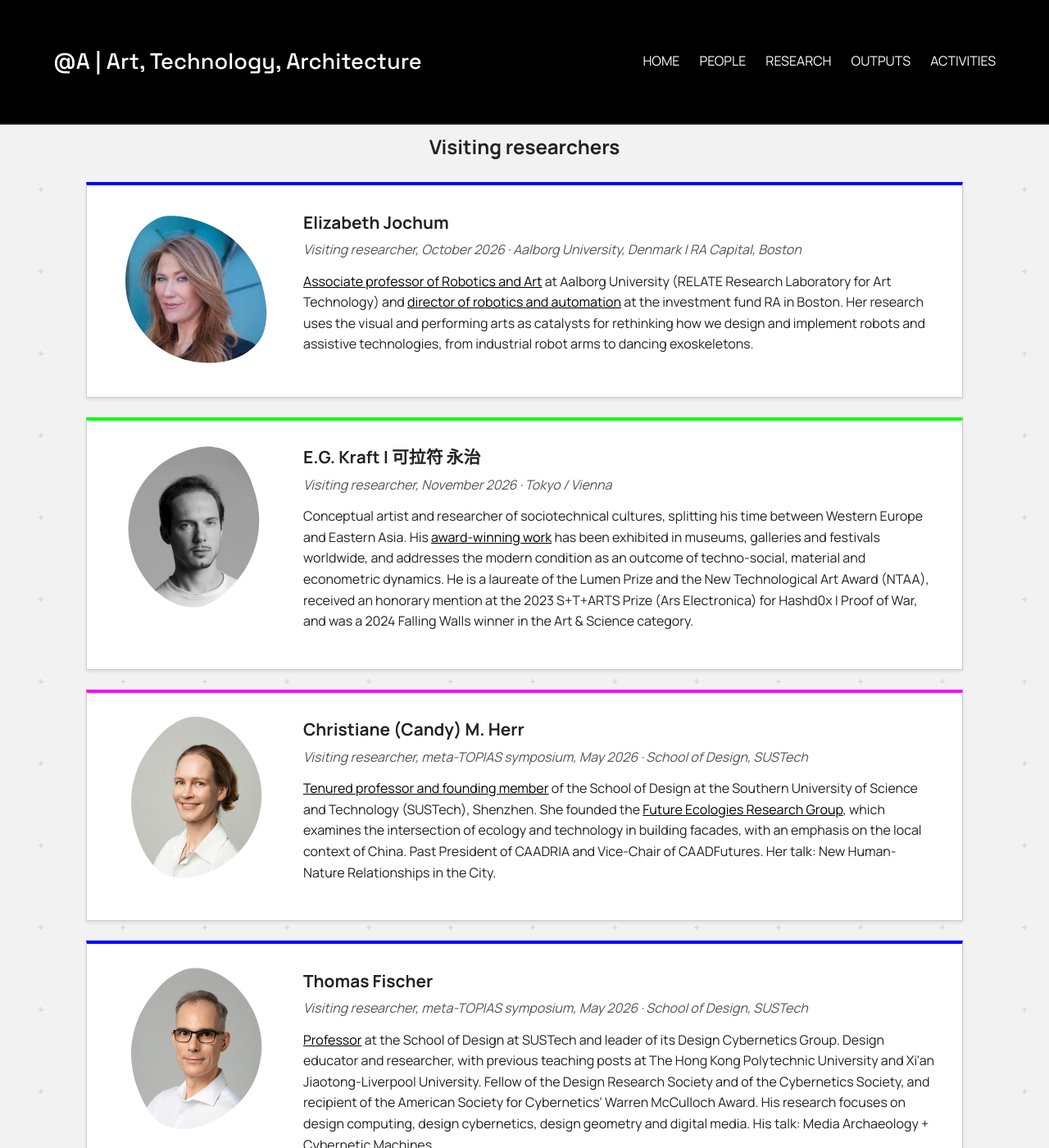
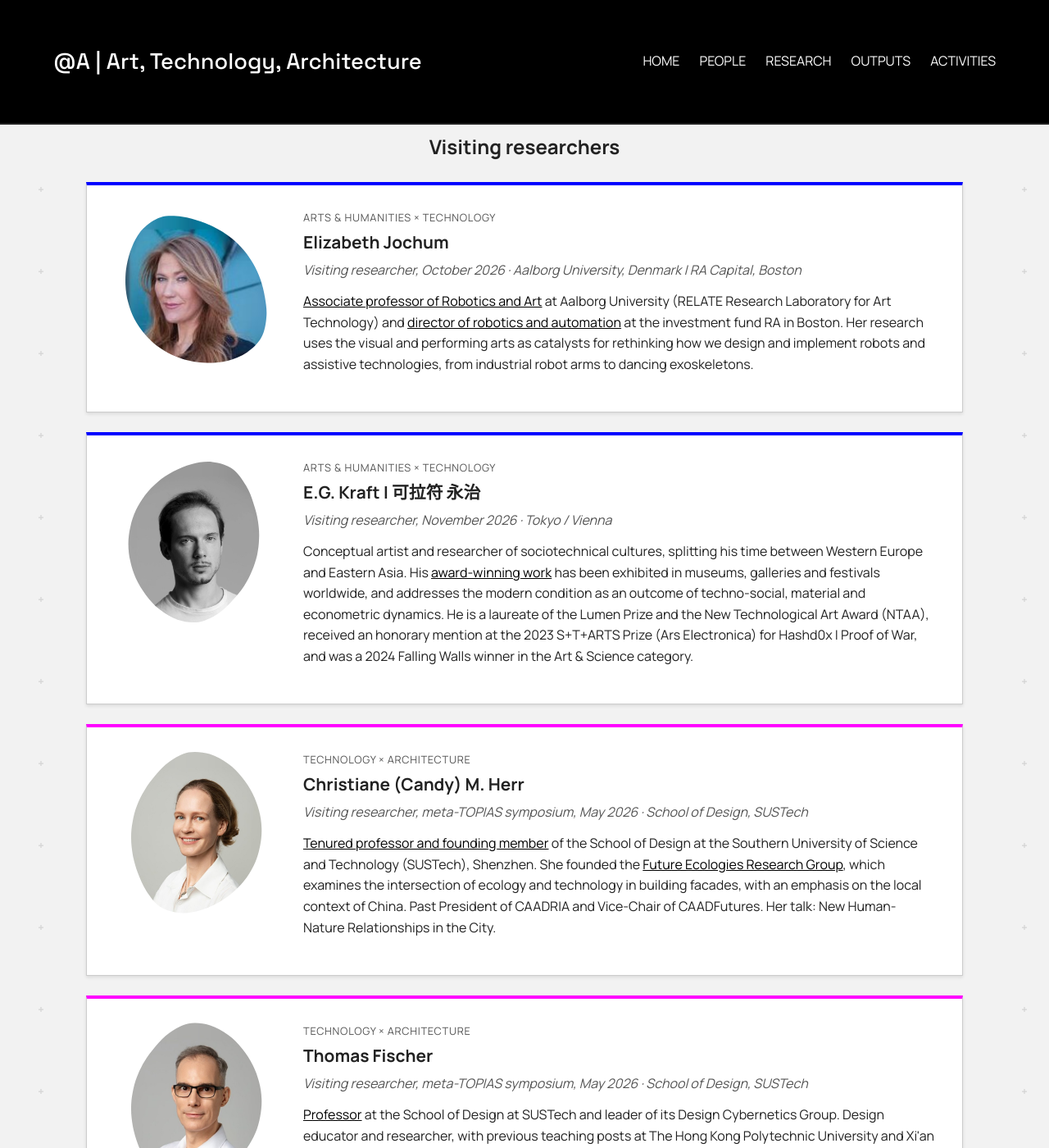
Before and after one commit to anqua/at-a, a Jekyll site: the page built from people.md, in a window 1280 px wide and 1400 px high, scrolled down 3019 px. Shown: the whole window at 82% size. Built offline with Jekyll 4.4.1, drawn with Linux system fonts in a browser that asks for light colours; some of the changed text lies outside the part shown.

Commit message:
Visiting researchers: card colour follows research area (Venn colours) with a small area label
Elizabeth and Kraft: Arts & Humanities x Technology (blue); Candy and Thomas:
Technology x Architecture (magenta); Quanle and Shavei: Arts & Humanities x
Architecture (green).

Co-Authored-By: Claude Sonnet 5.5 <noreply@anthropic.com>

```diff
--- a/_data/visiting.yml
+++ b/_data/visiting.yml
@@ -1,34 +1,40 @@
 - name: Elizabeth Jochum
+  area: ah-tech
   role: Visiting researcher, October 2026
   affiliation: Aalborg University, Denmark | RA Capital, Boston
   photo: /at-a/assets/images/photo_Elizabeth_pad.jpg
   bio: "<a href='https://vbn.aau.dk/en/persons/elizabeth-jochum' target='_blank' rel='noopener'>Associate professor of Robotics and Art</a> at Aalborg University (RELATE Research Laboratory for Art Technology) and <a href='https://www.racap.com/team/elizabeth-jochum' target='_blank' rel='noopener'>director of robotics and automation</a> at the investment fund RA in Boston. Her research uses the visual and performing arts as catalysts for rethinking how we design and implement robots and assistive technologies, from industrial robot arms to dancing exoskeletons."
 
 - name: E.G. Kraft | 可拉符 永治
+  area: ah-tech
   role: Visiting researcher, November 2026
   affiliation: Tokyo / Vienna
   photo: /at-a/assets/images/photo_Kraft_pad.jpg
   bio: "Conceptual artist and researcher of sociotechnical cultures, splitting his time between Western Europe and Eastern Asia. His <a href='https://kraft.studio' target='_blank' rel='noopener'>award-winning work</a> has been exhibited in museums, galleries and festivals worldwide, and addresses the modern condition as an outcome of techno-social, material and econometric dynamics. He is a laureate of the Lumen Prize and the New Technological Art Award (NTAA), received an honorary mention at the 2023 S+T+ARTS Prize (Ars Electronica) for Hashd0x | Proof of War, and was a 2024 Falling Walls winner in the Art & Science category."
 
 - name: Christiane (Candy) M. Herr
+  area: tech-arch
   role: Visiting researcher, meta-TOPIAS symposium, May 2026
   affiliation: School of Design, SUSTech
   photo: /at-a/assets/images/photo_Candy_pad.jpg
   bio: "<a href='https://designschool.sustech.edu.cn/about/team/faculty/363.html' target='_blank' rel='noopener'>Tenured professor and founding member</a> of the School of Design at the Southern University of Science and Technology (SUSTech), Shenzhen. She founded the <a href='https://designschool.sustech.edu.cn/news/780.html' target='_blank' rel='noopener'>Future Ecologies Research Group</a>, which examines the intersection of ecology and technology in building facades, with an emphasis on the local context of China. Past President of CAADRIA and Vice-Chair of CAADFutures. Her talk: New Human-Nature Relationships in the City."
 
 - name: Thomas Fischer
+  area: tech-arch
   role: Visiting researcher, meta-TOPIAS symposium, May 2026
   affiliation: School of Design, SUSTech
   photo: /at-a/assets/images/photo_Tom_pad.jpg
   bio: "<a href='https://designschool.sustech.edu.cn/about/team/faculty/364.html' target='_blank' rel='noopener'>Professor</a> at the School of Design at SUSTech and leader of its Design Cybernetics Group. Design educator and researcher, with previous teaching posts at The Hong Kong Polytechnic University and Xi'an Jiaotong-Liverpool University. Fellow of the Design Research Society and of the Cybernetics Society, and recipient of the American Society for Cybernetics' Warren McCulloch Award. His research focuses on design computing, design cybernetics, design geometry and digital media. His talk: Media Archaeology + Cybernetic Machines."
 
 - name: Quanle Huang
+  area: ah-arch
   role: Visiting researcher, meta-TOPIAS symposium, May 2026
   affiliation: Faculty of Architecture & Applied Arts, Guangzhou Academy of Fine Arts
   photo: /at-a/assets/images/photo_Quanle_pad.jpg
   bio: "Associate professor at the Faculty of Architecture & Applied Arts of the Guangzhou Academy of Fine Arts, where she was head of the Department of Architecture from 2019 to 2025. She holds a PhD in Architecture from the University of Paris 8 and a Master's degree from the South China University of Technology, and worked for many years at its Architectural Design & Research Institute. Her research covers urban spatial typology, urban design, urban renewal and public architecture design. Her talk: Where Water Flows, Prosperity Grows: A Comparative Study of Urban-Water Symbiosis."
 
 - name: Shavei Zhang
+  area: ah-arch
   role: Visiting researcher, meta-TOPIAS symposium, May 2026
   affiliation: Faculty of Architecture & Applied Arts, Guangzhou Academy of Fine Arts
   photo: /at-a/assets/images/photo_Shavei.jpg
--- a/assets/css/style.css
+++ b/assets/css/style.css
@@ -982,7 +982,15 @@ main a.pub-thumb-link:hover {
 .visiting-card:nth-of-type(6) .visiting-photo { clip-path: path("M 30.1 148.1 C 27.4 141.0, 25.5 134.0, 24.1 127.0 C 22.9 120.0, 22.0 113.1, 22.0 106.2 C 21.9 99.4, 22.5 92.6, 23.8 86.0 C 24.9 79.4, 26.6 72.8, 29.1 66.4 C 31.5 59.9, 34.6 53.6, 38.4 47.5 C 42.0 41.4, 46.4 35.4, 51.4 29.6 C 56.5 23.8, 62.1 17.2, 68.9 12.6 C 75.6 7.9, 84.0 3.0, 92.1 1.4 C 100.2 -0.1, 109.8 1.1, 117.8 3.4 C 125.8 5.8, 133.6 10.4, 140.2 15.2 C 147.0 20.0, 152.8 26.2, 157.6 32.2 C 162.6 38.4, 166.9 44.9, 170.2 51.6 C 173.6 58.2, 176.1 65.2, 178.0 72.2 C 179.9 79.2, 181.0 86.4, 181.2 93.5 C 181.5 100.5, 180.8 107.8, 179.5 114.6 C 178.2 121.5, 176.4 128.5, 173.6 135.0 C 170.9 141.5, 167.2 147.9, 163.1 153.8 C 158.9 159.6, 153.9 165.1, 148.4 170.1 C 142.9 175.1, 136.6 179.9, 129.8 183.8 C 123.0 187.6, 115.5 191.4, 107.5 193.6 C 99.6 195.9, 90.5 197.9, 82.1 197.2 C 73.8 196.5, 64.4 194.1, 57.4 189.6 C 50.5 185.0, 44.9 176.9, 40.4 170.0 C 35.9 163.1, 32.9 155.4, 30.1 148.1 Z"); }
 .visiting-card .visiting-photo--logo { clip-path: path("M 107.4 15.5 C 114.6 18.0, 121.2 20.9, 127.5 24.5 C 133.9 27.9, 139.5 31.5, 144.9 35.9 C 150.1 40.1, 155.1 45.1, 159.4 50.1 C 163.9 55.4, 167.8 60.9, 171.1 66.9 C 174.5 72.8, 177.4 79.2, 179.8 86.0 C 182.1 92.8, 184.0 99.9, 185.2 107.5 C 186.5 115.1, 187.9 123.5, 187.1 131.8 C 186.5 140.0, 185.1 149.5, 180.9 156.8 C 176.9 164.0, 170.0 170.5, 163.1 175.2 C 156.1 180.0, 147.5 183.1, 139.8 185.1 C 131.8 187.2, 123.2 187.8, 115.4 187.8 C 107.5 187.5, 99.9 186.6, 92.6 184.9 C 85.2 183.4, 78.1 180.8, 71.8 177.9 C 65.1 174.8, 58.9 171.1, 53.2 166.8 C 47.8 162.5, 42.6 157.4, 38.0 152.0 C 33.5 146.6, 29.4 140.6, 26.1 134.5 C 22.9 128.1, 20.2 121.4, 18.5 114.2 C 16.6 107.4, 15.4 100.0, 15.1 92.6 C 14.8 85.1, 15.1 77.4, 16.5 69.5 C 17.9 61.9, 19.8 53.8, 23.1 46.1 C 26.2 38.5, 30.6 30.2, 36.5 24.2 C 42.2 18.2, 50.1 12.6, 58.1 10.1 C 66.0 7.8, 75.9 8.5, 84.0 9.4 C 92.2 10.2, 100.1 12.9, 107.4 15.5 Z"); }
 
-/* same accent colours as the research cards (blue, green, magenta), cycled per visitor */
-.visiting-card:nth-of-type(3n+1) { border-top-color: #0000ff; }
-.visiting-card:nth-of-type(3n+2) { border-top-color: #00ff00; }
-.visiting-card:nth-of-type(3n+3) { border-top-color: #ff00ff; }
+/* card colour = research area, as in the Venn diagram and research cards */
+.visiting-card--ah-tech { border-top-color: #0000ff; }
+.visiting-card--ah-arch { border-top-color: #00ff00; }
+.visiting-card--tech-arch { border-top-color: #ff00ff; }
+
+.visiting-area {
+  margin: 0 0 0.3em;
+  font-size: 0.8em;
+  letter-spacing: 0.06em;
+  text-transform: uppercase;
+  color: #555;
+}
--- a/people.md
+++ b/people.md
@@ -29,9 +29,10 @@ title: People
 <div id="visiting">
   <h2 class="visiting-heading">Visiting researchers</h2>
 {% for v in site.data.visiting %}
-  <div class="visiting-card">
+  <div class="visiting-card visiting-card--{{ v.area }}">
     <img src="{% if v.photo %}{{ v.photo }}{% else %}/at-a/assets/images/Logo_AtA.png{% endif %}" alt="{{ v.name | escape }}" class="visiting-photo{% unless v.photo %} visiting-photo--logo{% endunless %}">
     <div class="visiting-body">
+      <p class="visiting-area">{% if v.area == "ah-tech" %}Arts &amp; Humanities &times; Technology{% elsif v.area == "ah-arch" %}Arts &amp; Humanities &times; Architecture{% elsif v.area == "tech-arch" %}Technology &times; Architecture{% endif %}</p>
       <h3>{{ v.name }}</h3>
       <p class="visiting-role">{{ v.role }}{% if v.affiliation %} &middot; {{ v.affiliation }}{% endif %}</p>
       <p class="visiting-bio">{{ v.bio }}</p>
```
